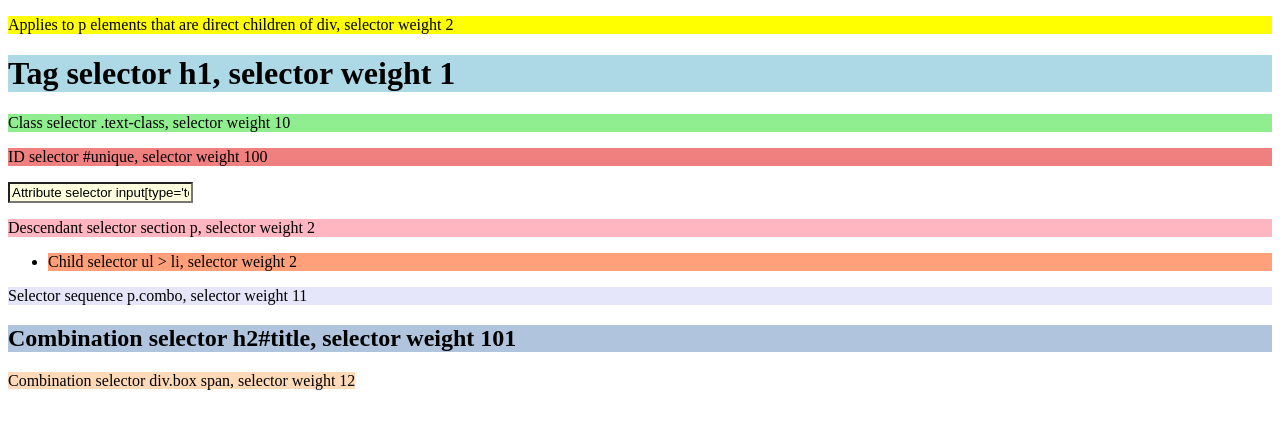
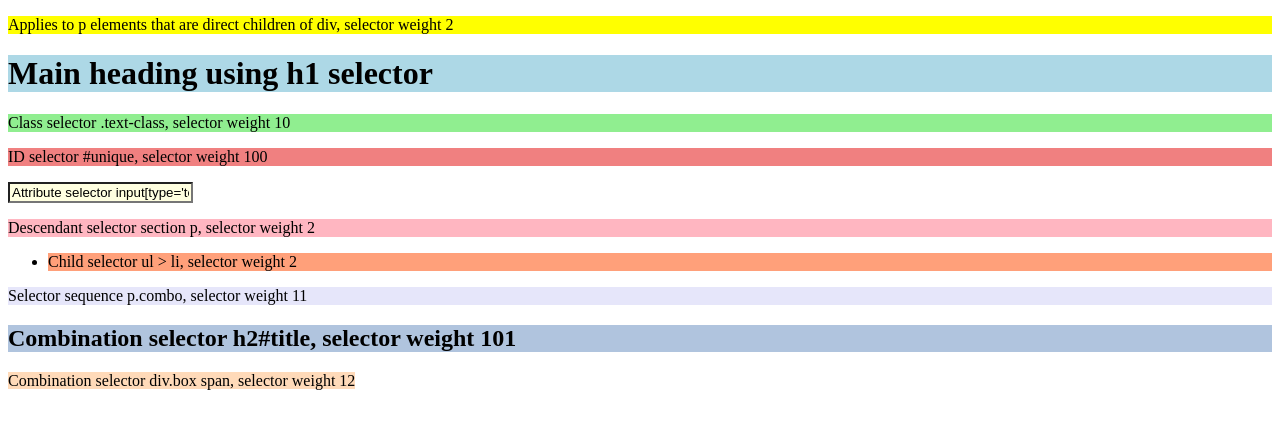
Before and after one commit to Marjana0913/homework5, a plain HTML site: page index.html in a window 1280 px wide. Drawn offline with Linux system fonts and the light colour scheme.

Commit message:
Update main heading text

```diff
--- a/index.html
+++ b/index.html
@@ -14,7 +14,7 @@
         <p>Applies to p elements that are direct children of div, selector weight 2</p>
     </div>
 
-    <h1>Tag selector h1, selector weight 1</h1>
+    <h1>Main heading using h1 selector</h1>
 
     <p class="text-class">
         Class selector .text-class, selector weight 10
```
